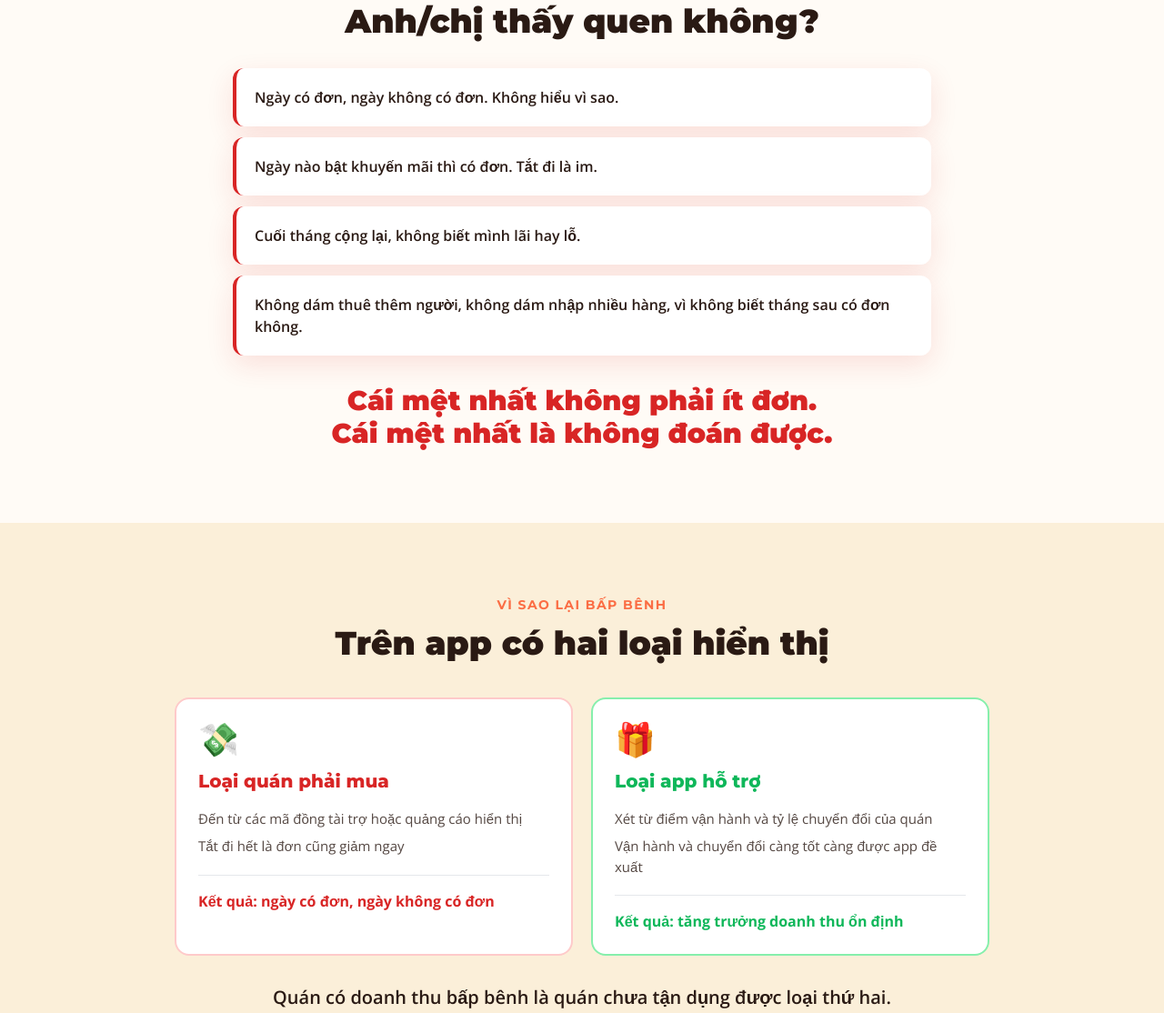
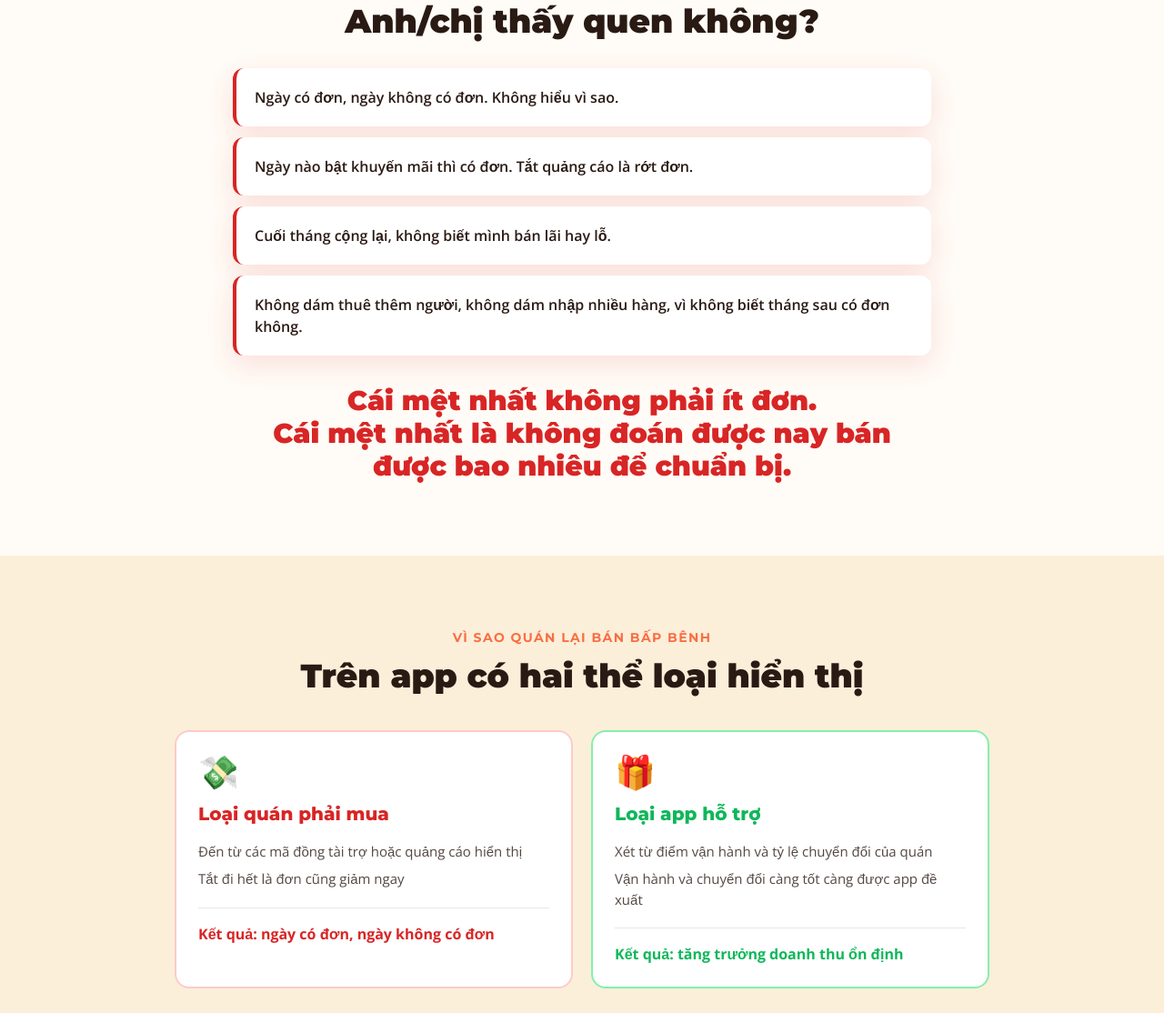
Before and after one commit to duonghoangson1409-cmyk/sale-page-04-diem-cham, a plain HTML site: page index.html in a window 1280 px wide. Shown: the part 815-1929 px from the top of the page at 91% size. Drawn offline with nearby package versions, Linux system fonts and the light colour scheme.

Commit message:
sale-page index.html

```diff
--- a/index.html
+++ b/index.html
@@ -7,7 +7,7 @@
 <meta name="description" content="7 ngày có đơn. 30 ngày đơn về đều mỗi ngày, tháng sau hơn tháng trước. Dành cho chủ quán ăn bán trên GrabFood, ShopeeFood, BeFood. Circle Marketing đã dựng cho hơn 200 quán.">
 
 <meta property="og:title" content="Chấm dứt cảnh ngày có đơn ngày không">
-<meta property="og:description" content="7 ngày có đơn. 30 ngày đơn về đều mỗi ngày, tháng sau hơn tháng trước.">
+<meta property="og:description" content="7 ngày có đơn.Sau 30 ngày gian hàng tăng trưởng đều và ổn định.">
 <meta property="og:type" content="website">
 
 <script src="https://cdn.tailwindcss.com"></script>
@@ -52,7 +52,7 @@ tailwind.config = {
   <div class="max-w-4xl mx-auto px-5 pt-12 pb-16 sm:pt-16 sm:pb-20 text-center">
 
     <p class="inline-block bg-white/15 border border-white/30 rounded-full px-4 py-1.5 text-xs sm:text-sm font-semibold tracking-wide">
-      Dành cho chủ quán ăn, mới mở hay đã bán vài năm
+      Dành cho chủ quán ăn, mới mở hoặc đã bán vài năm đang tìm đường lên online
     </p>
 
     <h1 class="mt-6 text-3xl sm:text-5xl font-black leading-tight">
@@ -62,11 +62,11 @@ tailwind.config = {
 
     <p class="mt-6 text-lg sm:text-2xl font-semibold leading-snug">
       7 ngày có đơn.<br class="sm:hidden">
-      30 ngày đơn về đều mỗi ngày, tháng sau hơn tháng trước.
+      Sau 30 ngày gian hàng tăng trưởng đều và ổn định.
     </p>
 
     <p class="mt-4 text-white/90 max-w-xl mx-auto">
-      Hệ Thống 04 Điểm Chạm giúp app tự đẩy gian hàng của anh/chị, thay vì tháng nào cũng phải mua đơn bằng khuyến mãi.
+      Hệ Thống 04 Điểm Chạm giúp gian hàng tăng trưởng đều và ổn định hàng tháng.
     </p>
 
     <a href="#dat-coc" class="mt-8 inline-block bg-white text-do font-heading font-extrabold text-lg sm:text-xl px-10 py-5 rounded-xl shadow-xl hover:scale-105 transition">
@@ -101,10 +101,10 @@ tailwind.config = {
         <p class="font-semibold">Ngày có đơn, ngày không có đơn. Không hiểu vì sao.</p>
       </div>
       <div class="bg-white rounded-xl p-5 border-l-4 border-do soc">
-        <p class="font-semibold">Ngày nào bật khuyến mãi thì có đơn. Tắt đi là im.</p>
+        <p class="font-semibold">Ngày nào bật khuyến mãi thì có đơn. Tắt quảng cáo là rớt đơn.</p>
       </div>
       <div class="bg-white rounded-xl p-5 border-l-4 border-do soc">
-        <p class="font-semibold">Cuối tháng cộng lại, không biết mình lãi hay lỗ.</p>
+        <p class="font-semibold">Cuối tháng cộng lại, không biết mình bán lãi hay lỗ.</p>
       </div>
       <div class="bg-white rounded-xl p-5 border-l-4 border-do soc">
         <p class="font-semibold">Không dám thuê thêm người, không dám nhập nhiều hàng, vì không biết tháng sau có đơn không.</p>
@@ -112,7 +112,7 @@ tailwind.config = {
     </div>
 
     <p class="mt-8 text-center text-xl sm:text-3xl font-heading font-black text-do leading-snug">
-      Cái mệt nhất không phải ít đơn.<br>Cái mệt nhất là không đoán được.
+      Cái mệt nhất không phải ít đơn.<br>Cái mệt nhất là không đoán được nay bán được bao nhiêu để chuẩn bị.
     </p>
   </div>
 </section>
@@ -120,8 +120,8 @@ tailwind.config = {
 <!-- ==== PHẦN 3: HAI LOẠI HIỂN THỊ ==== -->
 <section class="py-14 sm:py-20 px-5 bg-kem">
   <div class="max-w-4xl mx-auto">
-    <p class="text-center text-cam font-heading font-bold tracking-widest text-xs sm:text-sm">VÌ SAO LẠI BẤP BÊNH</p>
-    <h2 class="mt-3 text-2xl sm:text-4xl font-black text-center leading-tight">Trên app có hai loại hiển thị</h2>
+    <p class="text-center text-cam font-heading font-bold tracking-widest text-xs sm:text-sm">VÌ SAO QUÁN LẠI BÁN BẤP BÊNH</p>
+    <h2 class="mt-3 text-2xl sm:text-4xl font-black text-center leading-tight">Trên app có hai thể loại hiển thị</h2>
 
     <div class="mt-10 grid sm:grid-cols-2 gap-5">
       <div class="bg-white rounded-2xl p-6 border-2 border-red-200">
```
